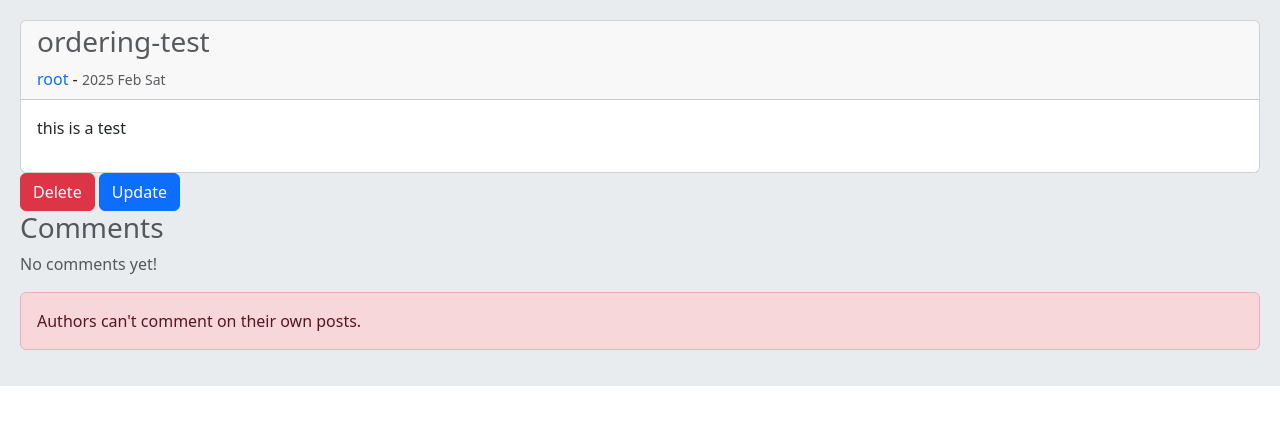
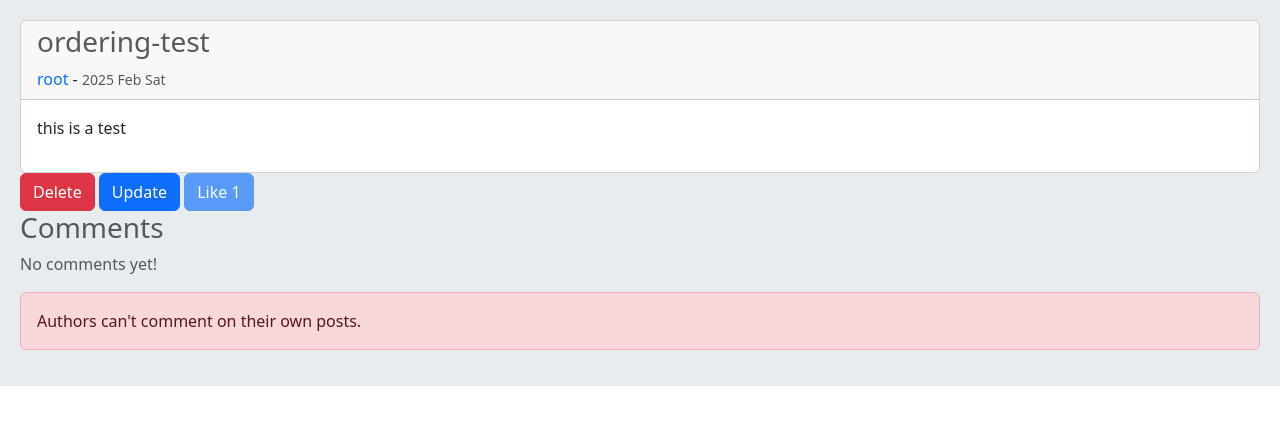
Before and after one commit to mbijanpour/DjangoFirstSocial, a Django app: a page that uses posts/templates/posts/detail.html in a window 1280 px wide. Shown: the part 56-481 px from the top of the page. Run offline with Django 5.2, Linux system fonts and the light colour scheme; a user stored in the database is signed in; data comes from the database, SQL or seed files in the repository; both versions use the stored data as it was after the commit.

Commit message:
Add voting functionality to posts; implement Vote model, update admin, views, and templates

```diff
--- a/posts/models.py
+++ b/posts/models.py
@@ -4,7 +4,8 @@ from django.contrib.auth.models import User
 
 
 class Post(models.Model):
-    user = models.ForeignKey(User, on_delete=models.CASCADE, related_name="posts")
+    user = models.ForeignKey(
+        User, on_delete=models.CASCADE, related_name="posts")
     slug = models.SlugField(max_length=200, unique=True)
     body = models.TextField()
     created_at = models.DateTimeField(auto_now_add=True)
@@ -18,3 +19,23 @@ class Post(models.Model):
 
     def get_absolute_url(self):
         return reverse("posts:post_detail", args=(self.id, self.slug))
+
+    def like_count(self):
+        return self.pvotes.count()
+
+    def user_can_like(self, user):
+        user_like = user.uvotes.filter(post=self)
+        if user_like.exists():
+            return True
+        else:
+            return False
+
+
+class Vote(models.Model):
+    user = models.ForeignKey(
+        User, on_delete=models.CASCADE, related_name="uvotes")
+    post = models.ForeignKey(
+        Post, on_delete=models.CASCADE, related_name="pvotes")
+
+    def __str__(self):
+        return f"User {self.user.username} Likes Post {self.post.slug}"
--- a/posts/templates/posts/detail.html
+++ b/posts/templates/posts/detail.html
@@ -17,6 +17,7 @@
     {% if request.user.id == post.user.id %}
     <a href="{% url 'posts:post_delete' post.id %}" class="btn btn-danger btn-primary">Delete</a>
     <a href="{% url 'posts:post_update' post.id %}" class="btn btn-update btn-primary">Update</a>
+    <a href="{% url 'posts:post_like' post.id %}" class="{% if can_like %} disabled {% endif %} btn btn-primary">Like {{post.like_count}}</a>
     {% endif %} <br>
 
     <h3 class="card-subtitle mb-2 text-muted">Comments</h3>
@@ -47,11 +48,11 @@
     </div>
 
     {% if request.user.is_authenticated %}
-            <form action="{% url 'posts:add_reply' post.id comment.id %}" method="POST" class="mt-4">
-                {% csrf_token %}
-                {{ reply_form.as_p }}
-                <button type="submit" class="btn btn-primary">Reply</button>
-            </form> <br/>
+        <form action="{% url 'posts:add_reply' post.id comment.id %}" method="POST" class="mt-4">
+            {% csrf_token %}
+            {{ reply_form.as_p }}
+            <button type="submit" class="btn btn-primary">Reply</button>
+        </form> <br/>
     {% endif %}
 
     {% empty %}
--- a/posts/urls.py
+++ b/posts/urls.py
@@ -12,4 +12,5 @@ urlpatterns = [
     path("create/", PostCreateView.as_view(), name="post_create"),
     path("reply/<int:post_id>/<int:comment_id>",
          PostAddReplyView.as_view(), name="add_reply"),
+    path("like/<int:post_id>/", PostLikeView.as_view(), name="post_like"),
 ]
--- a/posts/views.py
+++ b/posts/views.py
@@ -6,7 +6,7 @@ from django.utils.text import slugify
 from django.utils.decorators import method_decorator
 from django.contrib.auth.decorators import login_required
 
-from .models import Post
+from .models import Post, Vote
 from .forms import PostCreateUpdateForm, CommentCreateForm, CommentReplyForm
 from home.models import Comment
 
@@ -25,7 +25,15 @@ class PostDetailView(View):
     def get(self, request, *args, **kwargs):
         # post = get_object_or_404(Post, pk=post_id, slug=post_slug)
         comments = self.post_instance.pcomment.filter(is_reply=False)
-        return render(request, "posts/detail.html", {"post": self.post_instance, "comments": comments, "form": self.form_class, "reply_form": self.from_class_reply})
+        can_like = False
+        if request.user.is_authenticated and self.post_instance.user_can_like(request.user):
+            can_like = True
+        return render(request, "posts/detail.html",
+                      {"post": self.post_instance,
+                       "comments": comments,
+                       "form": self.form_class,
+                       "reply_form": self.from_class_reply,
+                       "can_like": can_like})
 
     @method_decorator(login_required)
     def post(self, request, *args, **kwargs):
@@ -153,3 +161,16 @@ class PostAddReplyView(LoginRequiredMixin, View):
                 request, "reply submitted successfully", extra_tags="alert alert-success"
             )
         return redirect('posts:post_detail', post_id, post.slug)
+
+
+class PostLikeView(LoginRequiredMixin, View):
+    def get(self, request, post_id):
+        post = get_object_or_404(Post, pk=post_id)
+        vote = Vote.objects.filter(post=post, user=request.user)
+        if vote.exists():
+            messages.error(
+                request, "You have already liked this post", extra_tags="alert alert-danger")
+        else:
+            Vote(user=request.user, post=post).save()
+            messages.success(request, "You liked this post.")
+        return redirect('posts:post_detail', post.id, post.slug)
```
Also changed, not shown: posts/admin.py (+7 -1 lines), db.sqlite3, posts/migrations/0003_vote.py (added).
